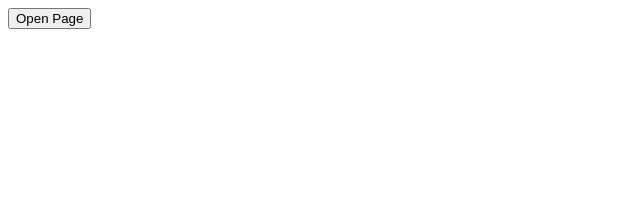
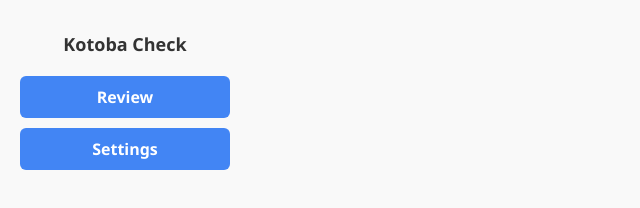
Before and after one commit to bacowan/kotoba-check, a website with bundled scripts: page src/popup/popup.html in a window 1280 px wide. Shown: the whole page, without its empty margins (0-640 px from the left). Built offline with nearby package versions, Linux system fonts and the light colour scheme.

Commit message:
Generating basic popup (via chatgpt)

```diff
--- /dev/null
+++ b/src/popup/popup.css
@@ -0,0 +1,39 @@
+body {
+  margin: 0;
+  font-family: 'Segoe UI', Tahoma, Geneva, Verdana, sans-serif;
+  background-color: #f9f9f9;
+  color: #333;
+  width: 250px;
+  padding: 20px;
+  box-sizing: border-box;
+}
+
+.container {
+  text-align: center;
+}
+
+h1 {
+  font-size: 18px;
+  margin-bottom: 20px;
+}
+
+.links {
+  display: flex;
+  flex-direction: column;
+  gap: 10px;
+}
+
+.link-button {
+  display: block;
+  text-decoration: none;
+  background-color: #4285f4;
+  color: white;
+  padding: 10px;
+  border-radius: 6px;
+  font-weight: bold;
+  transition: background-color 0.2s ease;
+}
+
+.link-button:hover {
+  background-color: #3367d6;
+}
--- a/src/popup/popup.html
+++ b/src/popup/popup.html
@@ -1,6 +1,18 @@
-<html>
-  <body>
-    <button id="openPage">Open Page</button>
-    <script src="popup.js"></script>
-  </body>
+<!DOCTYPE html>
+<html lang="en">
+<head>
+  <meta charset="UTF-8">
+  <title>Kotoba Check</title>
+  <link rel="stylesheet" href="popup.css">
+  <script src="popup.js"></script>
+</head>
+<body>
+  <div class="container">
+    <h1>Kotoba Check</h1>
+    <div class="links">
+      <a href="review.html" class="link-button">Review</a>
+      <a href="settings.html" class="link-button">Settings</a>
+    </div>
+  </div>
+</body>
 </html>
```
